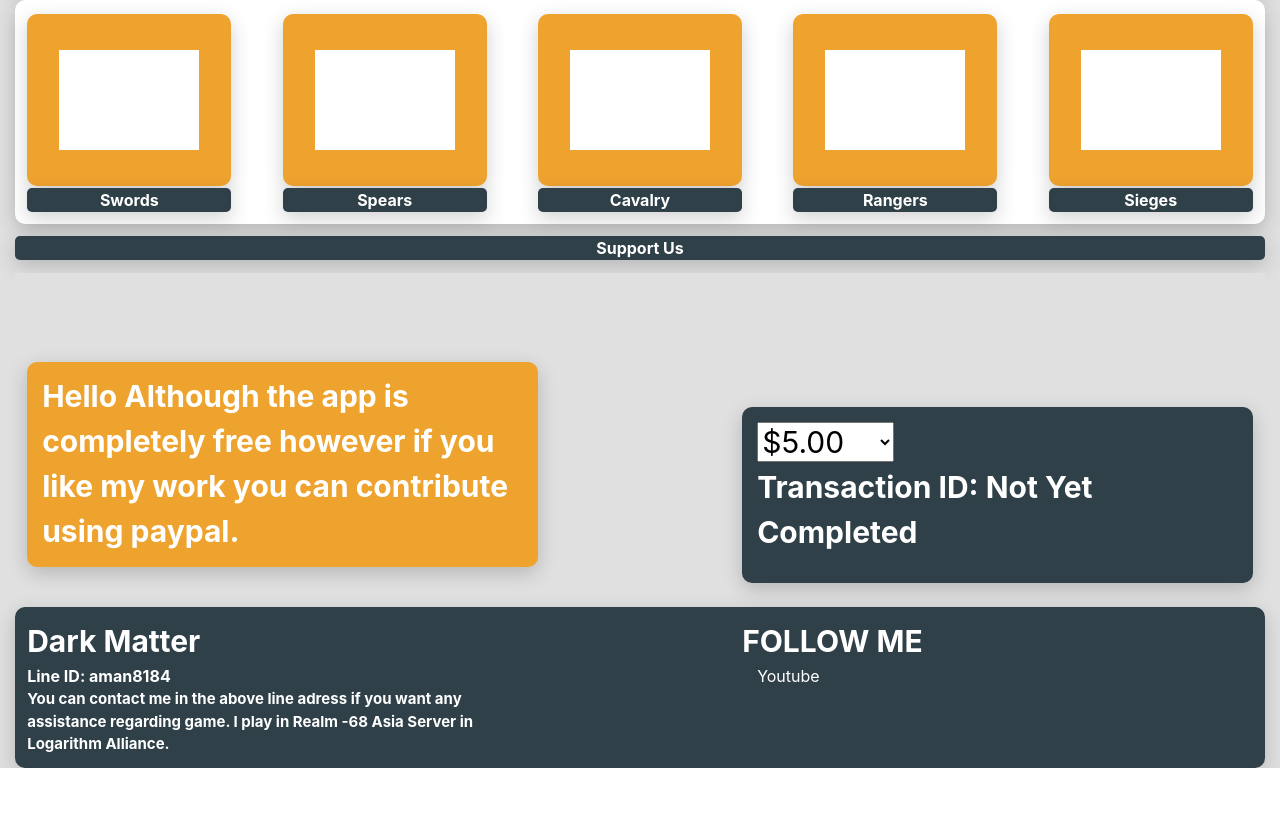
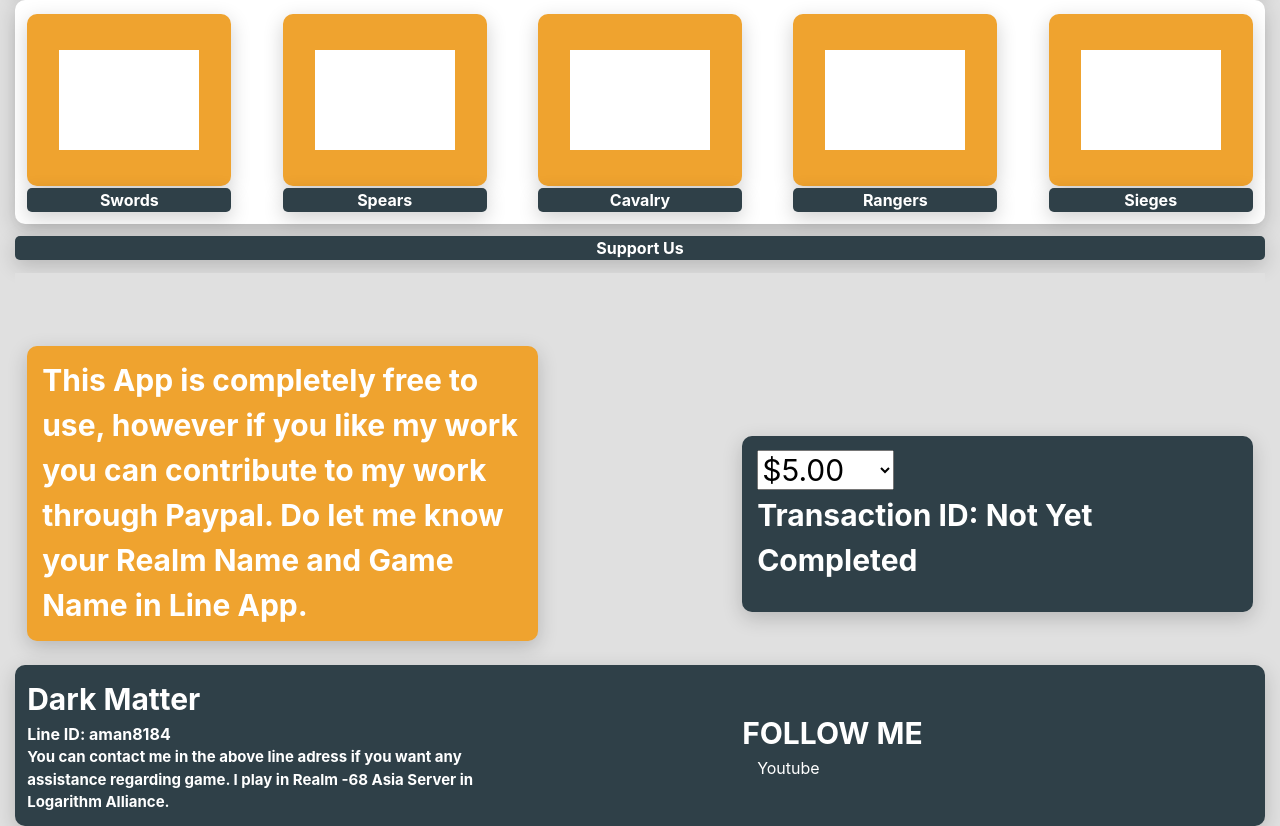
Before and after one commit to AmanPathak8184/PromanFrontend, a React (Create React App) app: page / in a window 1280 px wide. Shown: the part 1196-2022 px from the top of the page. Before the commit the page ends 1964 px from the top, so only its background shows below. Built offline with nearby package versions, Linux system fonts and the light colour scheme.

Commit message:
Live App 2

```diff
--- a/src/Cacculator/Calculator.css
+++ b/src/Cacculator/Calculator.css
@@ -51,6 +51,7 @@
 .WhiteColor{
     color: #FFF;
     text-decoration: none;
+
 }
 
 .border{
--- a/src/Cacculator/Calculator.js
+++ b/src/Cacculator/Calculator.js
@@ -786,7 +786,7 @@ class Calculator extends Component {
                             </Row>
                             <Row className=" SupportBlock  align-items-center justify-content-between">
                             <Col  className="FontSizeBig SupportSubBlock  OrangeBlock" xs={12} lg={5}>
-                                Hello Although the app is completely free however if you like my work you can contribute using paypal.
+                                This App is completely free to use, however if you like my work you can contribute to my work through Paypal. Do let me know your Realm Name and Game Name in Line App.
                              </Col>
                              <Col className="FontSizeBig SupportSubBlock2 BlueBlock" xs={12} lg={5}>
                              <Paypal />
@@ -794,7 +794,7 @@ class Calculator extends Component {
                 </Row>
 
 
-                <Row className="BlueBlock  FooterBlock  justify-content-between ">
+                <Row className="BlueBlock  FooterBlock  align-items-center  justify-content-between ">
                              <Col className=" SupportBlock2" xs={5} lg={5}>
                                  <Row className="FontSizeBig"> Dark Matter</Row>
                                  <Row className="FontSizeMedium"> Line ID: aman8184 </Row>
```
